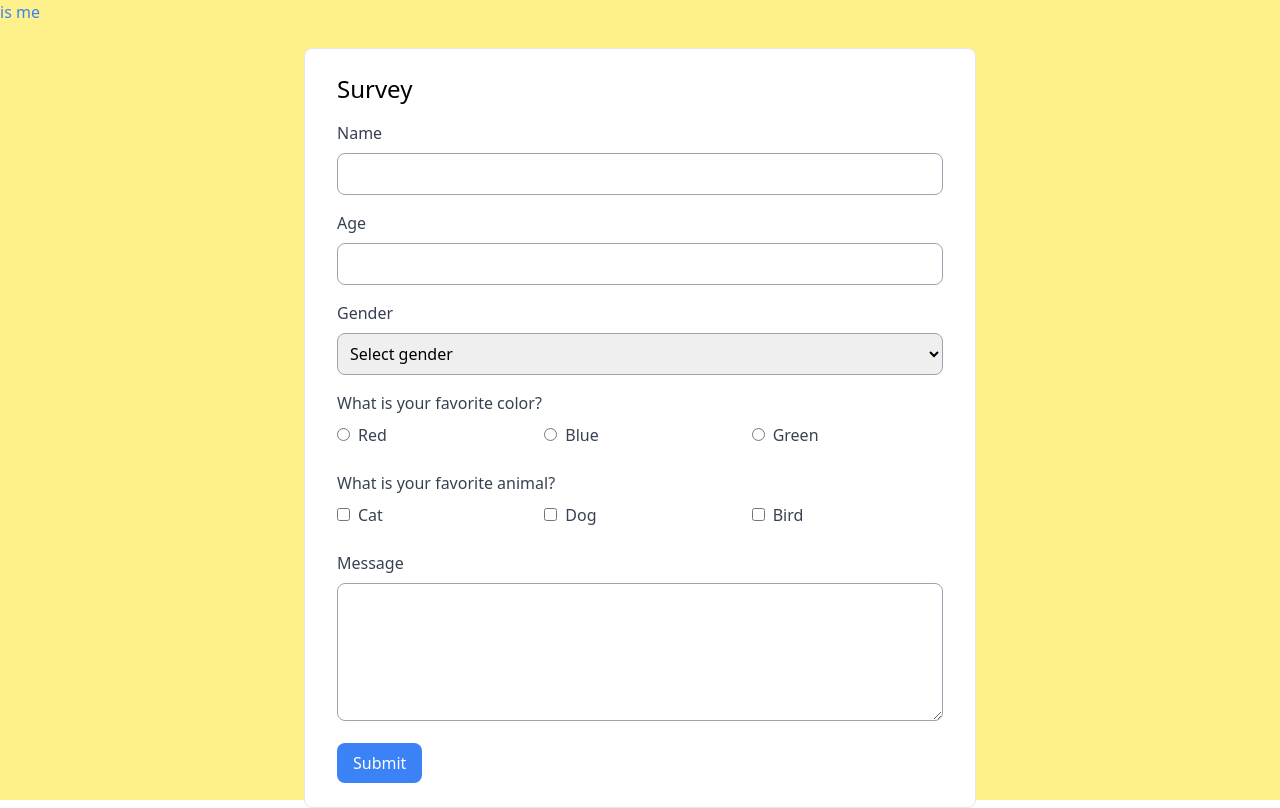
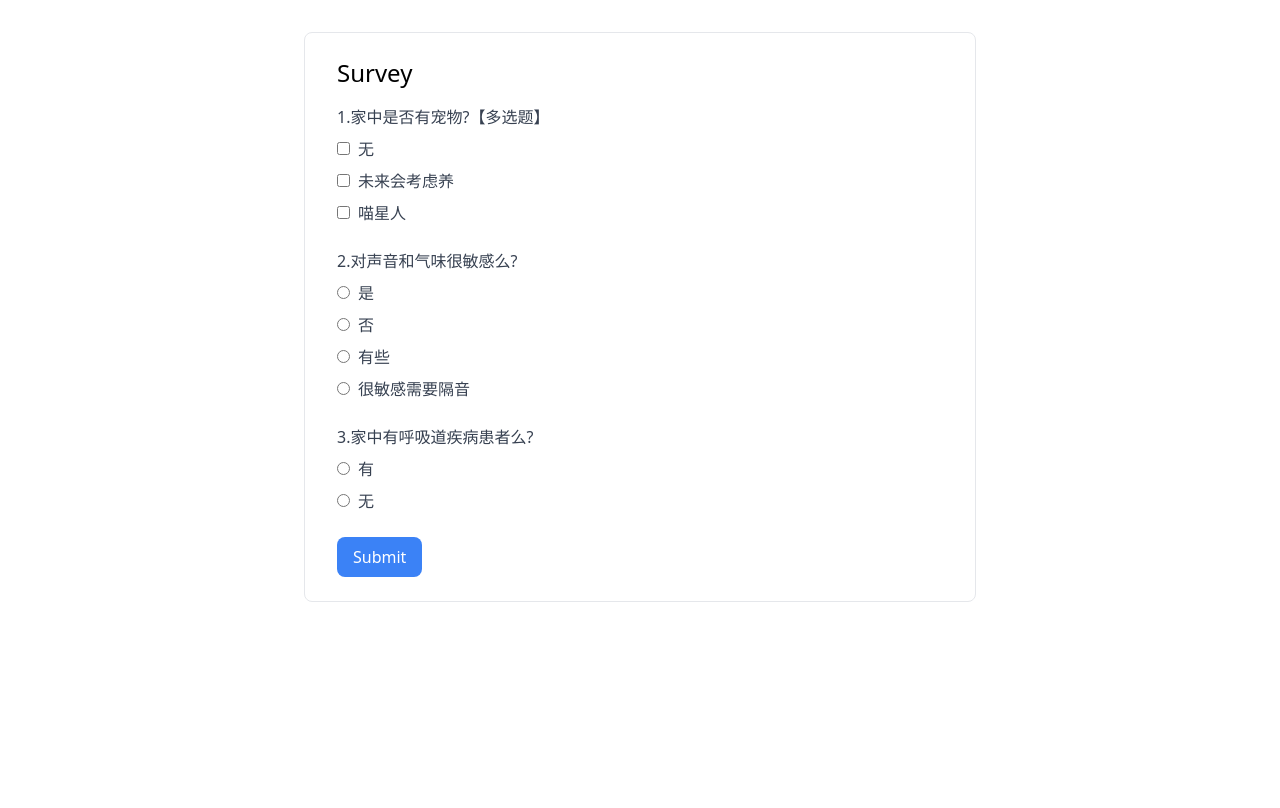
Before and after one commit to lvhuanid/h5_survey, a Vue app: page / in a window 1280 px wide. Built offline with nearby package versions, Linux system fonts and the light colour scheme.

Commit message:
feat: add data

```diff
--- a/src/App.vue
+++ b/src/App.vue
@@ -1,85 +1,124 @@
 <script setup lang="ts">
-import HelloWorld from './components/HelloWorld.vue'
+// import HelloWorld from './components/HelloWorld.vue'
+import items from "./data/table.json"
+const formItem = [
+  { id: 123, type: 223, value: 555 }
+]
+
+function buttonClick() {
+  const formData = new FormData(event.target); // Get form data
+  const data = {};
+
+  formData.forEach((value, key) => {
+    // If the key already exists, initialize it as an array (if not already)
+    if (data[key]) {
+      // Ensure it is an array
+      if (!Array.isArray(data[key])) {
+        data[key] = [data[key]]; // Convert existing value to an array
+      }
+      // Push the new value into the array
+      data[key].push(value);
+    } else {
+      // If the key doesn't exist, just set it
+      data[key] = value;
+    }
+  });
+
+  console.log(data); // Log the serialized form data
+}
 </script>
 
 <template>
-  <div class=" h-screen w-screen bg-yellow-200">
-    <div class=" h-4 text-blue-500"> is me</div>
   <div class="bg-white border rounded-lg px-8 py-6 mx-auto my-8 max-w-2xl">
     <h2 class="text-2xl font-medium mb-4">Survey</h2>
-      <form>
+    <form @submit.prevent="buttonClick">
+      <div v-for="item, index in items" :key="item.id" class="mb-4">
         <div class="mb-4">
-          <label for="name" class="block text-gray-700 font-medium mb-2">Name</label>
-          <input type="text" id="name" name="name"
+          <label :for="item.id" class="block text-gray-700 font-medium mb-2">{{ index + 1 }}.{{ item.label }}{{
+            item.type === "options" ? "【多选题】" : "" }}</label>
+          <template v-if="item.type === 'input'">
+            <input type="text" :id="item.id" :name="item.id"
               class="border border-gray-400 p-2 w-full rounded-lg focus:outline-none focus:border-blue-400" required>
-        </div>
+          </template>
+          <template v-if="item.type === 'select'">
+            <select :id="item.id" :name="item.id"
+              class="border border-gray-400 p-2 w-full rounded-lg focus:outline-none focus:border-blue-400" required>
+              <option v-for="select in item.selects" :key="select.id" :value="select.value">{{ select.value }}</option>
+            </select>
+          </template>
+          <template v-if="item.type === 'options'">
             <div class="mb-4">
-          <label for="age" class="block text-gray-700 font-medium mb-2">Age</label>
-          <input type="number" id="age" name="age"
-            class="border border-gray-400 p-2 w-full rounded-lg focus:outline-none focus:border-blue-400" required>
-        </div>
-        <div class="mb-4">
-          <label for="gender" class="block text-gray-700 font-medium mb-2">Gender</label>
-          <select id="gender" name="gender"
-            class="border border-gray-400 p-2 w-full rounded-lg focus:outline-none focus:border-blue-400" required>
-            <option value="">Select gender</option>
-            <option value="male">Male</option>
-            <option value="female">Female</option>
-            <option value="other">Other</option>
-          </select>
-        </div>
-        <div class="mb-4">
-          <label class="block text-gray-700 font-medium mb-2">What is your favorite color?</label>
-          <div class="flex flex-wrap -mx-2">
-            <div class="px-2 w-1/3">
-              <label for="color-red" class="block text-gray-700 font-medium mb-2">
-                <input type="radio" id="color-red" name="color" value="red" class="mr-2">Red
-              </label>
-            </div>
-            <div class="px-2 w-1/3">
-              <label for="color-blue" class="block text-gray-700 font-medium mb-2">
-                <input type="radio" id="color-blue" name="color" value="blue" class="mr-2">Blue
-              </label>
-            </div>
-            <div class="px-2 w-1/3">
-              <label for="color-green" class="block text-gray-700 font-medium mb-2">
-                <input type="radio" id="color-green" name="color" value="green" class="mr-2">Green
+              <div class="flex flex-wrap flex-col -mx-2">
+                <div v-for="select in item.selects" :key="select.id" class="px-2 w-1/3">
+                  <label :for="select.value" class="block text-gray-700 font-medium mb-2">
+                    <input type="checkbox" :name="item.id" :value="select.value" class="mr-2">{{
+                      select.value }}
                   </label>
                 </div>
               </div>
             </div>
+          </template>
+          <template v-if="item.type === 'option'">
             <div class="mb-4">
-          <label class="block text-gray-700 font-medium mb-2">What is your favorite animal?</label>
-          <div class="flex flex-wrap -mx-2">
+              <div v-for="select in item.selects" :key="select.id" class="flex flex-wrap flex-col -mx-2">
                 <div class="px-2 w-1/3">
-              <label for="animal-cat" class="block text-gray-700 font-medium mb-2">
-                <input type="checkbox" id="animal-cat" name="animal[]" value="cat" class="mr-2">Cat
-              </label>
-            </div>
-            <div class="px-2 w-1/3">
-              <label for="animal-dog" class="block text-gray-700 font-medium mb-2">
-                <input type="checkbox" name="animal[]" value="dog" class="mr-2">Dog
-              </label>
-            </div>
-            <div class="px-2 w-1/3">
-              <label for="animal-bird" class="block text-gray-700 font-medium mb-2">
-                <input type="checkbox" id="animal-bird" name="animal[]" value="bird" class="mr-2">Bird
+                  <label :for="select.value" class="block text-gray-700 font-medium mb-2">
+                    <input type="radio" :name="item.id" :value="select.value" class="mr-2">{{
+                      select.value }}
                   </label>
                 </div>
               </div>
             </div>
-        <div class="mb-4">
+          </template>
+        </div>
+      </div>
+      <!-- <div class="mb-4">
         <label for="message" class="block text-gray-700 font-medium mb-2">Message</label>
         <textarea id="message" name="message"
           class="border border-gray-400 p-2 w-full rounded-lg focus:outline-none focus:border-blue-400"
           rows="5"></textarea>
-        </div>
+      </div> -->
       <div>
         <button type="submit" class="bg-blue-500 text-white px-4 py-2 rounded-lg hover:bg-blue-600">Submit</button>
       </div>
 
     </form>
   </div>
-  </div>
   <!-- <HelloWorld msg="Vite + Vue" /> -->
 </template>
+
+// {
+// "id": "Name",
+// "label": "Name",
+// "type": "input"
+// },
+// {
+// "id": "s1",
+// "label": "Gender",
+// "type": "select",
+// "selects": [
+// { "id": "color-red", "name": "color", "value": "red" },
+// { "id": "color-blue", "name": "color", "value": "blue" },
+// { "id": "color-gree", "name": "color", "value": "gree" }
+// ]
+// },
+// {
+// "id": "color",
+// "label": "What is your favorite color?",
+// "type": "option",
+// "selects": [
+// { "id": "color-red", "name": "color", "value": "red" },
+// { "id": "color-blue", "name": "color", "value": "blue" },
+// { "id": "color-gree", "name": "color", "value": "gree" }
+// ]
+// },
+// {
+// "id": "animal",
+// "label": "What is your favorite animal?",
+// "type": "options",
+// "selects": [
+// { "id": "animal-cat", "name": "animal", "value": "cat" },
+// { "id": "animal-dog", "name": "animal", "value": "dog" },
+// { "id": "animal-bird", "name": "animal", "value": "bird" }
+// ]
+// },
--- /dev/null
+++ b/src/data/table.json
@@ -0,0 +1,29 @@
+[
+  {
+    "id": "家中是否有宠物?",
+    "label": "家中是否有宠物?",
+    "type": "options",
+    "selects": [
+      { "value": "无" },
+      { "value": "未来会考虑养" },
+      { "value": "喵星人" }
+    ]
+  },
+  {
+    "id": "对声音和气味很敏感么?",
+    "label": "对声音和气味很敏感么?",
+    "type": "option",
+    "selects": [
+      { "value": "是" },
+      { "value": "否" },
+      { "value": "有些" },
+      { "value": "很敏感需要隔音" }
+    ]
+  },
+  {
+    "id": "家中有呼吸道疾病患者么?",
+    "label": "家中有呼吸道疾病患者么?",
+    "type": "option",
+    "selects": [{ "value": "有" }, { "value": "无" }]
+  }
+]
```
Lines whose indentation alone changed are shown as unchanged.
